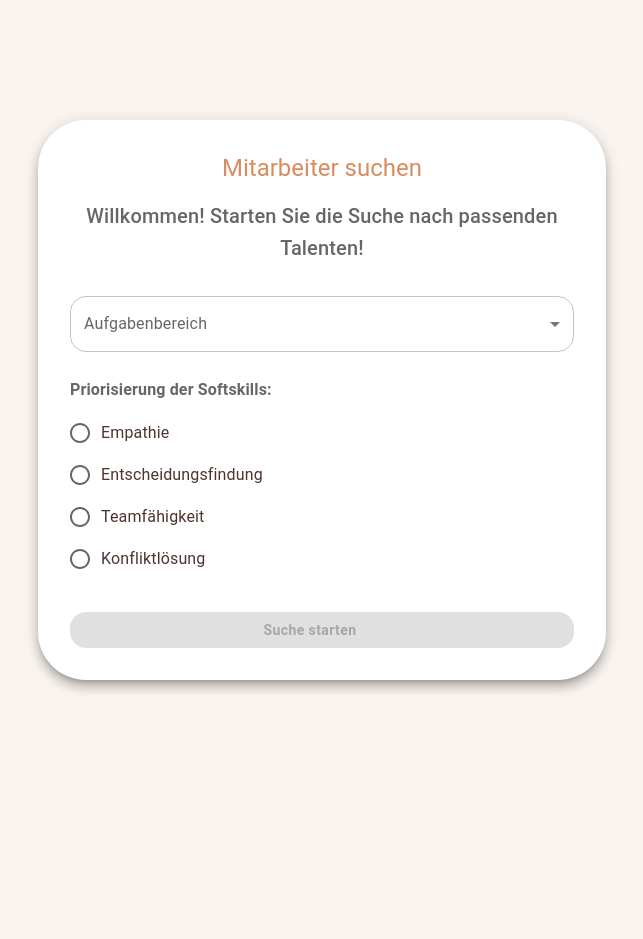
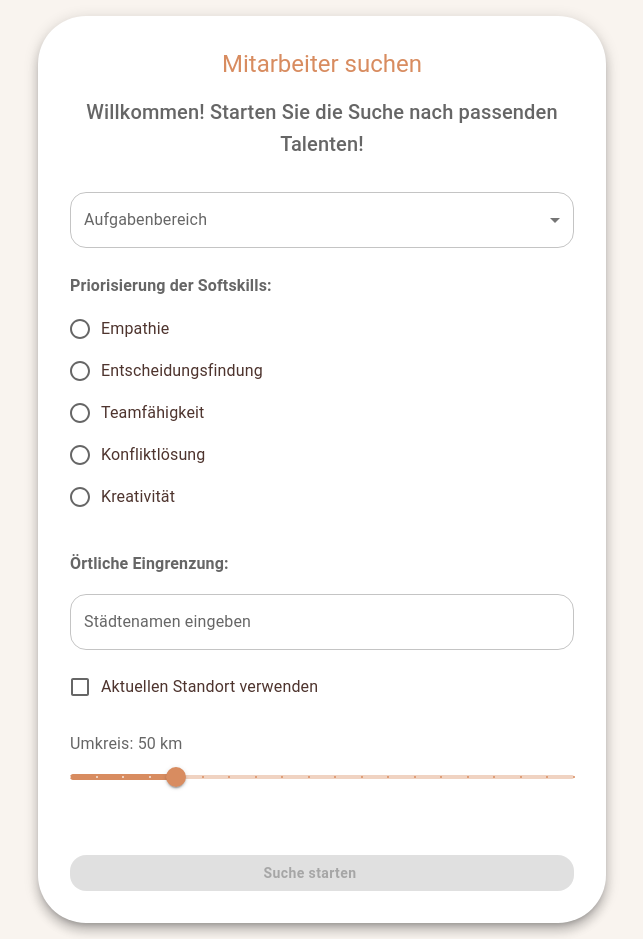
Before and after one commit to vibe-check-org/frontend, a Next.js app: page /selection_hr in a window 1280 px wide. Shown: the whole page, without its empty margins (318-961 px from the left). Before the commit the page ends 800 px from the top, so only its background shows below. Built offline with nearby package versions, Linux system fonts and the light colour scheme; some icons are missing.

Commit message:
Standorteingrenzung hinzugefügt

```diff
--- a/src/app/selection_hr/page.tsx
+++ b/src/app/selection_hr/page.tsx
@@ -1,4 +1,4 @@
-'use client'; // This component will use client-side features like useState, useTheme, useRouter
+'use client';
 
 import React, { useState } from 'react';
 import {
@@ -14,18 +14,28 @@ import {
     RadioGroup,
     FormControlLabel,
     Radio,
-    SelectChangeEvent, // Import SelectChangeEvent
+    SelectChangeEvent,
+    TextField, // Importiere TextField für die Stadt-Eingabe
+    Slider, // Importiere Slider für den Umkreis
+    Checkbox, // Importiere Checkbox für "Standort verwenden"
 } from '@mui/material';
 import { useRouter } from 'next/navigation';
-import ArrowForwardIcon from '@mui/icons-material/ArrowForward'; // Icon für den "Suche starten" Button
+import ArrowForwardIcon from '@mui/icons-material/ArrowForward';
 
 export default function SelectionPage() {
     const theme = useTheme();
     const router = useRouter();
-    const [selectedArea, setSelectedArea] = useState<string>(''); // Für das Dropdown
-    const [selectedSoftskill, setSelectedSoftskill] = useState<string>(''); // Für die Radio-Buttons
 
-    const handleAreaChange = (event: SelectChangeEvent<string>) => { // Use SelectChangeEvent
+    // Zustände für die bestehenden Felder
+    const [selectedArea, setSelectedArea] = useState<string>('');
+    const [selectedSoftskill, setSelectedSoftskill] = useState<string>('');
+
+    // Zustände für die neuen Standort-Felder
+    const [cityName, setCityName] = useState<string>(''); // Für die Stadt-Eingabe
+    const [useCurrentLocation, setUseCurrentLocation] = useState<boolean>(false); // Für "Standort verwenden"
+    const [radius, setRadius] = useState<number>(50); // Für den Umkreis-Schieberegler, Standardwert 50km
+
+    const handleAreaChange = (event: SelectChangeEvent<string>) => {
         setSelectedArea(event.target.value as string);
     };
 
@@ -33,17 +43,55 @@ export default function SelectionPage() {
         setSelectedSoftskill(event.target.value);
     };
 
-    const handleSearchStart = () => {
-        if (selectedArea && selectedSoftskill) {
-            // Navigiere zur Ergebnisseite mit Query-Parametern
-            router.push(`/results_hr?area=${selectedArea}&softskill=${selectedSoftskill}`);
-        } else {
-            alert('Bitte wählen Sie einen Aufgabenbereich und einen Softskill aus.');
+    const handleCityNameChange = (event: React.ChangeEvent<HTMLInputElement>) => {
+        setCityName(event.target.value);
+    };
+
+    const handleUseCurrentLocationChange = (event: React.ChangeEvent<HTMLInputElement>) => {
+        setUseCurrentLocation(event.target.checked);
+        if (event.target.checked) {
+            setCityName(''); // Stadtname leeren, wenn Standort verwendet wird
+            // Hier würde normalerweise die Geolokalisierungs-API aufgerufen werden
+            // navigator.geolocation.getCurrentPosition(...)
+            // Fürs Erste ist es nur eine UI-Anzeige.
         }
     };
 
-    const availableAreas = ['IT', 'Sales']; // Beispielwerte
-    const softskills = ['Empathie', 'Entscheidungsfindung', 'Teamfähigkeit', 'Konfliktlösung'];
+    const handleRadiusChange = (event: Event, newValue: number | number[]) => {
+        setRadius(newValue as number);
+    };
+
+    const handleSearchStart = () => {
+        // Validierung: Mindestens Aufgabenbereich UND Softskill MÜSSEN ausgewählt sein.
+        // Für den Standort: entweder Stadtname ODER "Standort verwenden" MUSS ausgewählt sein.
+        if (!selectedArea || !selectedSoftskill) {
+            alert('Bitte wählen Sie einen Aufgabenbereich und einen Softskill aus.');
+            return;
+        }
+
+        if (!cityName && !useCurrentLocation) {
+            alert('Bitte geben Sie einen Städtenamen ein ODER aktivieren Sie "Standort verwenden".');
+            return;
+        }
+
+        // Baue die Query-Parameter zusammen
+        const queryParams = new URLSearchParams();
+        queryParams.append('area', selectedArea);
+        queryParams.append('softskill', selectedSoftskill);
+
+        if (useCurrentLocation) {
+            queryParams.append('location', 'current'); // Platzhalter für "aktueller Standort"
+            queryParams.append('radius', radius.toString());
+        } else if (cityName) {
+            queryParams.append('city', cityName);
+            queryParams.append('radius', radius.toString());
+        }
+
+        router.push(`/results_hr?${queryParams.toString()}`);
+    };
+
+    const availableAreas = ['IT', 'Sales']; // Beispielwerte erweitert
+    const softskills = ['Empathie', 'Entscheidungsfindung', 'Teamfähigkeit', 'Konfliktlösung', 'Kreativität']; // Beispielwerte erweitert
 
     return (
         <Box
@@ -56,7 +104,7 @@ export default function SelectionPage() {
                 p: 2,
             }}
         >
-            <Box sx={{ display: 'flex', width: '100%', maxWidth: 600 }}> {/* Angepasste Breite für diese Seite */}
+            <Box sx={{ display: 'flex', width: '100%', maxWidth: 600 }}>
                 <Paper elevation={8} sx={{ flex: 1, p: 4, borderRadius: 3, textAlign: 'center' }}>
                     <Typography variant="h5" sx={{ mb: 2, color: theme.palette.primary.main }}>
                         Mitarbeiter suchen
@@ -102,13 +150,62 @@ export default function SelectionPage() {
                         </RadioGroup>
                     </Box>
 
+                    {/* Neue Sektion für die örtliche Eingrenzung */}
+                    <Box sx={{ textAlign: 'left', mb: 4 }}>
+                        <Typography variant="subtitle1" sx={{ fontWeight: 'bold', color: theme.palette.text.secondary, mb: 2 }}>
+                            Örtliche Eingrenzung:
+                        </Typography>
+
+                        {/* Textfeld für Städtenamen */}
+                        <TextField
+                            fullWidth
+                            label="Städtenamen eingeben"
+                            variant="outlined"
+                            value={cityName}
+                            onChange={handleCityNameChange}
+                            sx={{ mb: 2 }}
+                            disabled={useCurrentLocation} // Deaktiviert, wenn "Standort verwenden" aktiv ist
+                        />
+
+                        {/* Checkbox "Standort verwenden" */}
+                        <FormControlLabel
+                            control={
+                                <Checkbox
+                                    checked={useCurrentLocation}
+                                    onChange={handleUseCurrentLocationChange}
+                                    color="primary"
+                                />
+                            }
+                            label="Aktuellen Standort verwenden"
+                            sx={{ mb: 3 }}
+                        />
+
+                        {/* Schieberegler für Umkreis */}
+                        <Typography gutterBottom sx={{ color: theme.palette.text.secondary }}>
+                            Umkreis: {radius} km
+                        </Typography>
+                        <Slider
+                            value={radius}
+                            onChange={handleRadiusChange}
+                            aria-labelledby="radius-slider"
+                            valueLabelDisplay="auto"
+                            step={10}
+                            marks
+                            min={10}
+                            max={200}
+                            sx={{ mb: 3 }}
+                        />
+                    </Box>
+
                     {/* Suche starten Button */}
                     <Button
                         variant="contained"
                         fullWidth
                         endIcon={<ArrowForwardIcon />}
                         onClick={handleSearchStart}
-                        disabled={!selectedArea || !selectedSoftskill} // Deaktiviert, wenn nicht beides ausgewählt ist
+                        // Der Button ist deaktiviert, wenn Aufgabenbereich/Softskill nicht gewählt sind
+                        // ODER wenn KEIN Standort gewählt ist (weder Stadtname noch aktueller Standort)
+                        disabled={!selectedArea || !selectedSoftskill || (!cityName && !useCurrentLocation)}
                         sx={{
                             backgroundColor: theme.palette.primary.main,
                             color: theme.palette.background.default,
```
Also changed, not shown: src/app/results_hr/page.tsx (+122 -11 lines).
